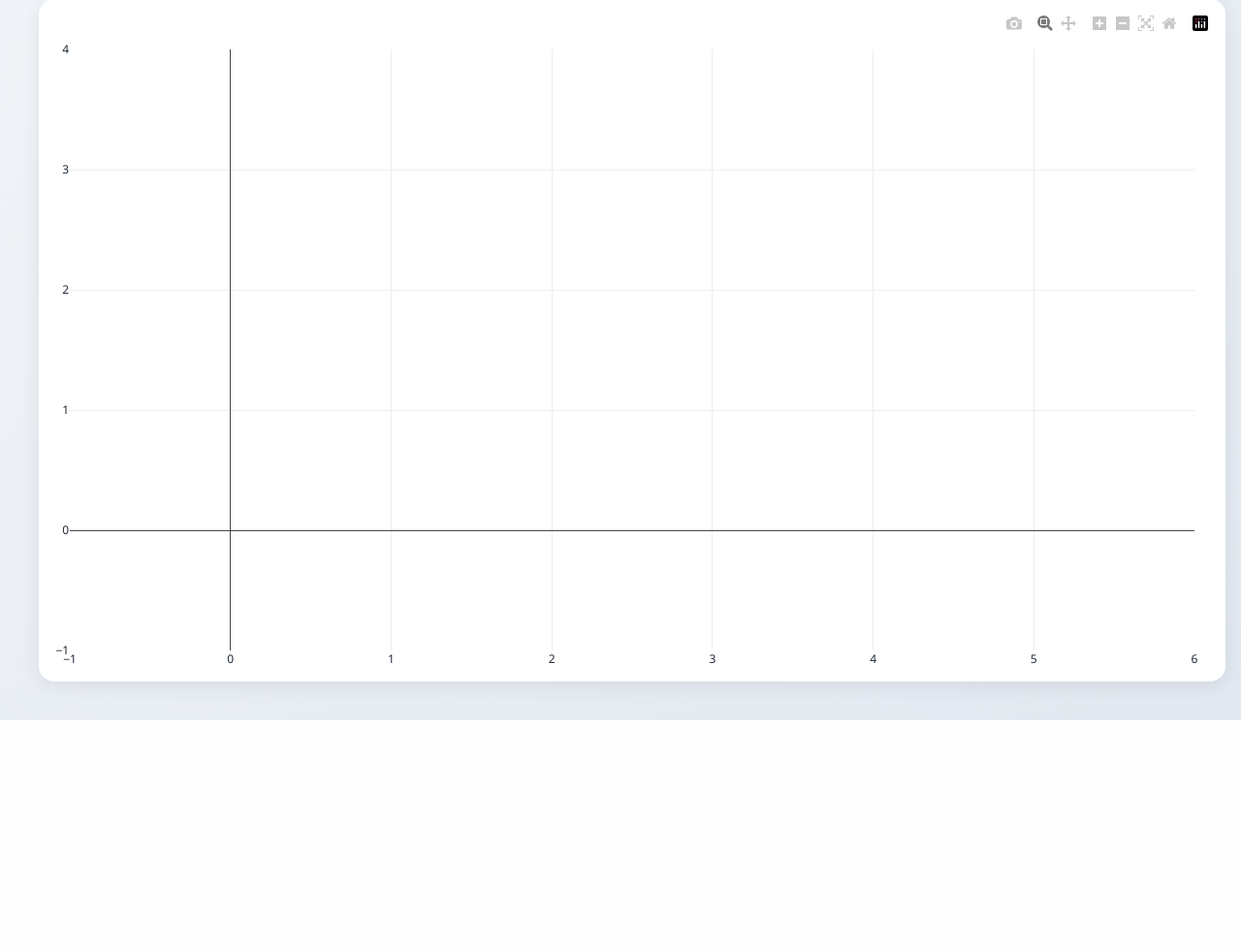
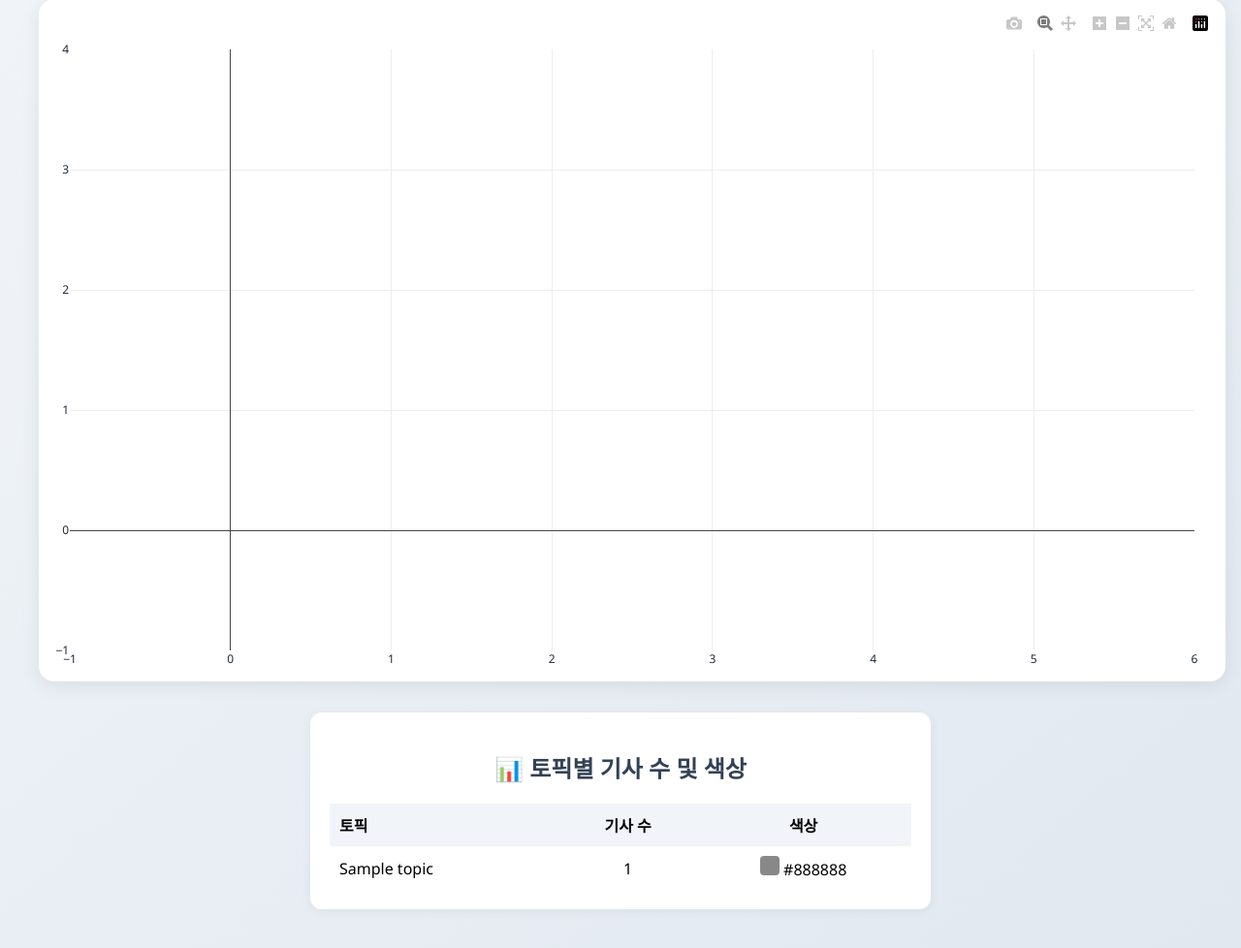
Before and after one commit to ssseungwoo/python-team6, a Python web app: template templates/tsne_visualization.html in a window 1280 px wide. Shown: the part 148-1126 px from the top of the page at 97% size. Before the commit the page ends 891 px from the top, so only its background shows below. Run offline with Jinja, Linux system fonts and the light colour scheme; the template is opened without the code that fills it: most values are stand-ins (such as "Sample title", 1, 10 or a date in 2020); some libraries are stand-ins or nearby versions.

Commit message:
찐찐막

```diff
--- a/templates/tsne_visualization.html
+++ b/templates/tsne_visualization.html
@@ -33,6 +33,34 @@
 <body>
   <h1>{{ company }} 뉴스 시각화 (t-SNE)</h1>
   <div id="chart"></div>
+
+<!-- 기존 chart 아래에 붙이세요 -->
+<div style="margin-top: 2rem; max-width: 600px; margin-left: auto; margin-right: auto; background: #fff; padding: 20px; border-radius: 12px; box-shadow: 0 2px 12px rgba(0,0,0,0.05);">
+  <h2 style="text-align: center; color: #334155;">📊 토픽별 기사 수 및 색상</h2>
+  <table style="width: 100%; border-collapse: collapse; font-size: 1rem;">
+    <thead>
+      <tr style="background-color: #f1f5f9;">
+        <th style="padding: 10px; text-align: left;">토픽</th>
+        <th style="padding: 10px; text-align: center;">기사 수</th>
+        <th style="padding: 10px; text-align: center;">색상</th>
+      </tr>
+    </thead>
+    <tbody>
+      {% for topic, count in topic_counts.items() %}
+      <tr>
+        <td style="padding: 10px;">{{ topic }}</td>
+        <td style="padding: 10px; text-align: center;">{{ count }}</td>
+        <td style="padding: 10px; text-align: center;">
+          <span style="display: inline-block; width: 20px; height: 20px; border-radius: 4px; background-color: {{ topic_colors[topic] }}"></span>
+          {{ topic_colors[topic] }}
+        </td>
+      </tr>
+      {% endfor %}
+    </tbody>
+  </table>
+</div>
+
+
 
   <script>
     const tsneData = {{ tsne_data_json | tojson }};
```
Also changed, not shown: utils/updated.py (added, +30 -0 lines).
